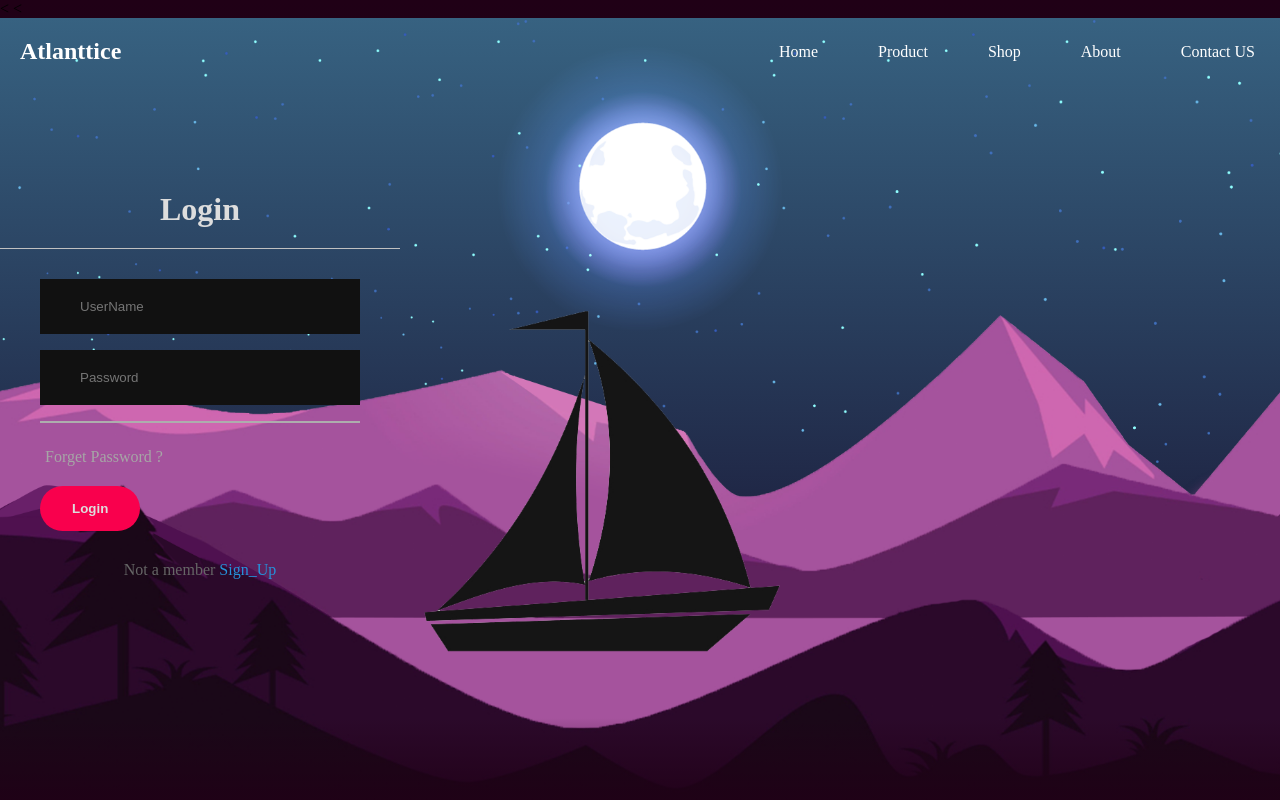
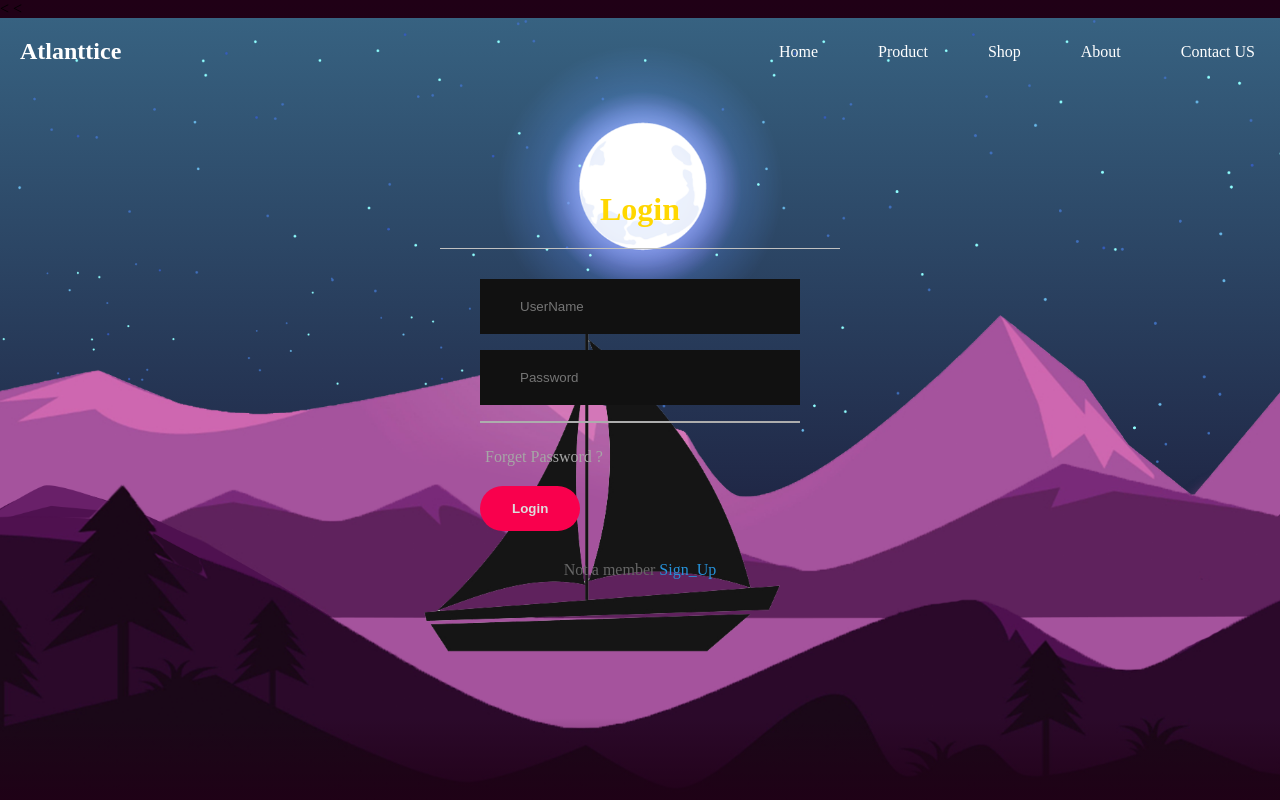
Before and after one commit to karemrayan/The_final_web, a plain HTML site: page index.html in a window 1280 px wide. Shown: the top 800 px of the page. Drawn offline with Linux system fonts and the light colour scheme.

Commit message:
Update mainpage.css

```diff
--- a/mainpage.css
+++ b/mainpage.css
@@ -143,7 +143,7 @@ header ul li a:hover{
   position: absolute;
   top: 50%;
   left: 50%;
-  transform: translate(-160%,-50%);
+  transform: translate(-50%,-50%);
   width: 400px;
   border-radius: 50px;
   color: #ddd;
@@ -151,6 +151,7 @@ header ul li a:hover{
 .center h1{
   text-align: center;
   padding: 0 0 20px 0;
+  color: gold;
   border-bottom: 1px solid silver ;
 }
 .center form{
```
